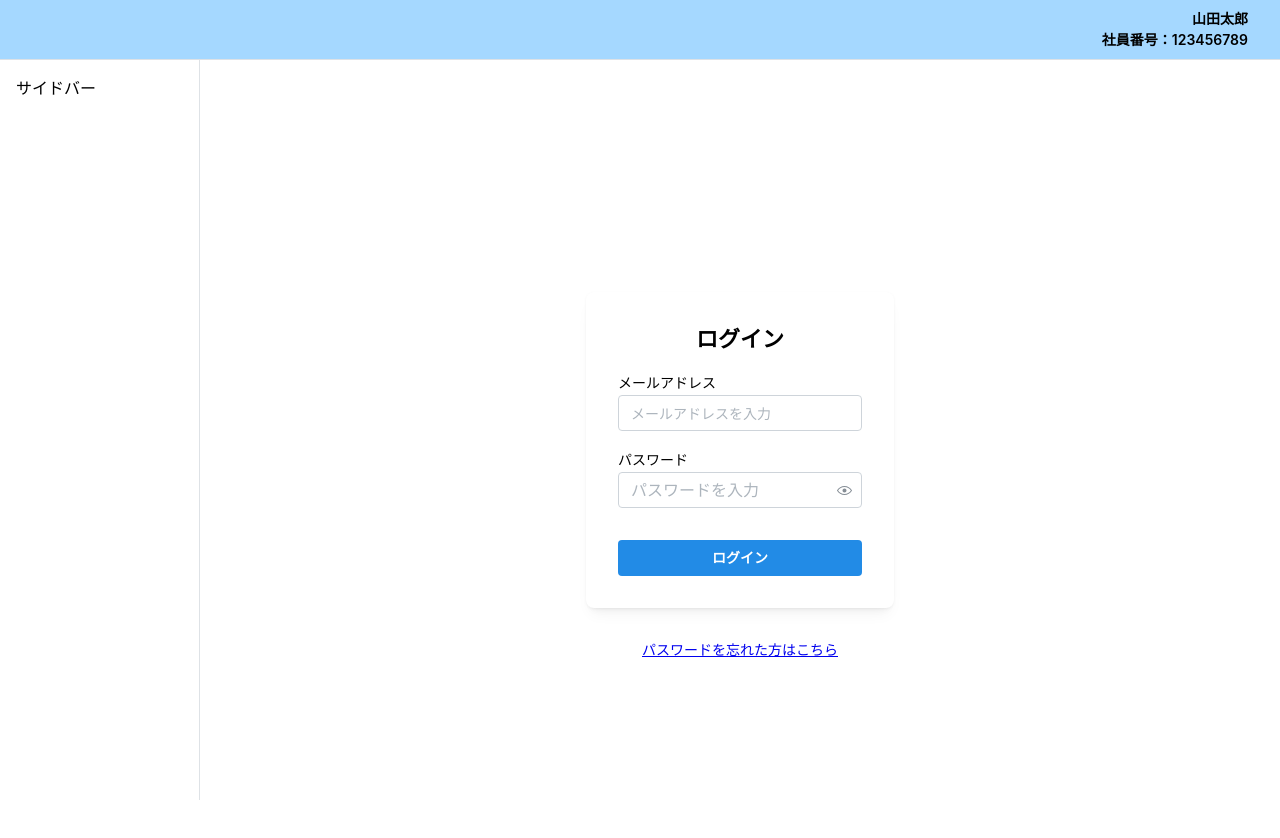
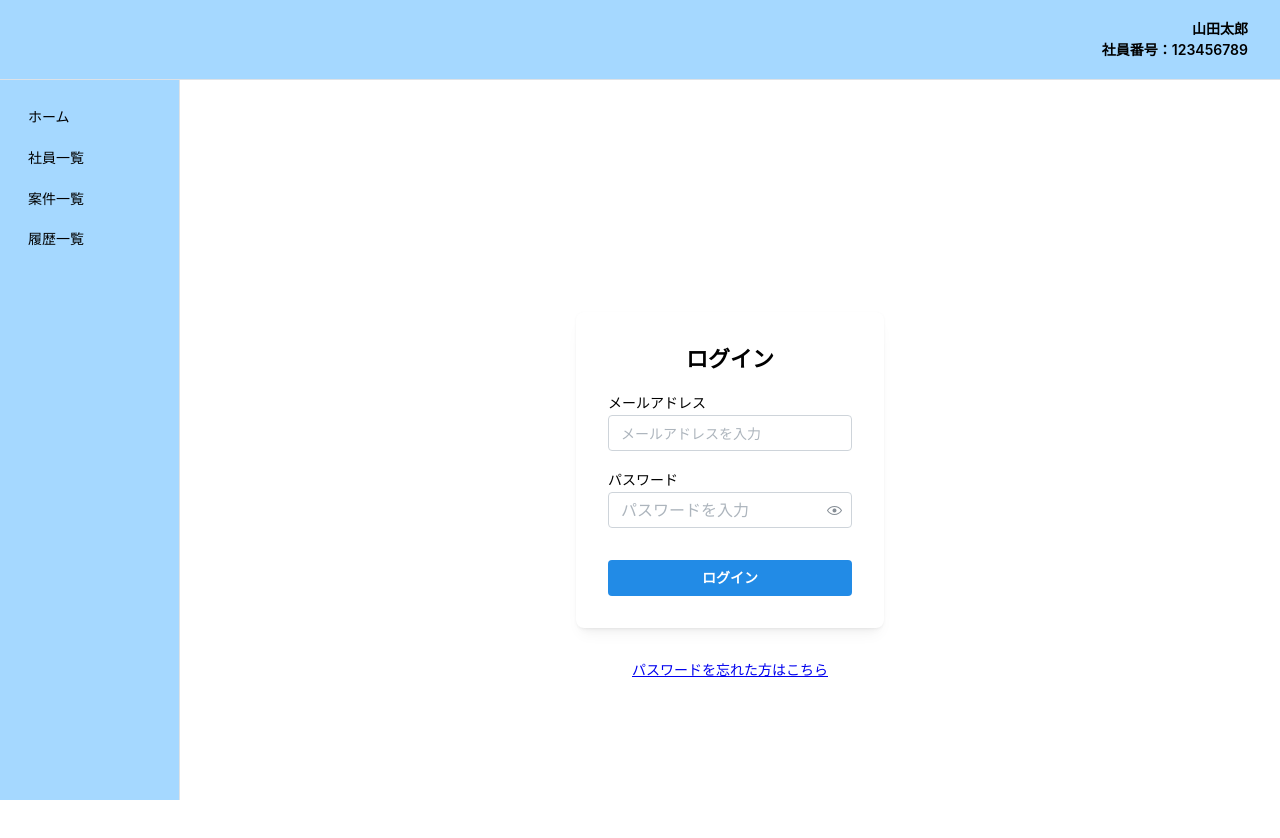
Before and after one commit to NanaYoshizato/EM, a Next.js app: page / in a window 1280 px wide. Shown: the top 838 px of the page. Built offline with nearby package versions, Linux system fonts and the light colour scheme.

Commit message:
サイドバーを作成しました

```diff
--- a/src/components/layout/Header/Header.tsx
+++ b/src/components/layout/Header/Header.tsx
@@ -1,7 +1,6 @@
 "use client";
 
 import { Group, Text } from "@mantine/core";
-import classes from "./header.module.css";
 
 type HeaderProps = {
     userName: string;
@@ -10,7 +9,7 @@ type HeaderProps = {
 
 export default function Header({ userName, employeeId }: HeaderProps) {
     return (
-        <Group h="100%" px="xl" justify="flex-end" className={classes.header}>
+        <Group h="100%" px="xl" justify="flex-end">
             <div>
                 <Text size="sm" fw={600} ta="right">
                     {userName}
--- a/src/components/layout/Header/header.module.css
+++ /dev/null
@@ -1,3 +0,0 @@
-.header {
-    background-color: var(--mantine-color-blue-2);
-  }
--- a/src/components/layout/Shell/Shell.tsx
+++ b/src/components/layout/Shell/Shell.tsx
@@ -2,7 +2,8 @@
 
 import { AppShell } from "@mantine/core";
 import { Header } from "../Header";
-
+import { Sidebar } from "../Sidebar";
+import { COLORS } from "@/config/theme";
 type ShellProps = {
     children: React.ReactNode;
 };
@@ -10,19 +11,18 @@ type ShellProps = {
 export default function Shell({ children }: ShellProps) {
     return (
         <AppShell
-            header={{ height: 60 }}
-            navbar={{width: 200, breakpoint: 'sm'}}
+            header={{ height: 80 }}
+            navbar={{width: 180, breakpoint: 'sm'}}
             padding="md"
         >
             {/* ── ヘッダー ── */}
-            <AppShell.Header>
+            <AppShell.Header bg={COLORS.main}>
                 <Header userName="山田太郎" employeeId="123456789" />
             </AppShell.Header>
 
             {/* ── サイドバー（次のステップで作成） ── */}
-            <AppShell.Navbar p="md">
-                {/* 仮のプレースホルダー */}
-                サイドバー
+            <AppShell.Navbar p="md" bg={COLORS.main}>
+                <Sidebar />
             </AppShell.Navbar>
 
             {/* ── メインコンテンツ ── */}
--- /dev/null
+++ b/src/components/layout/Sidebar/Sidebar.tsx
@@ -0,0 +1,31 @@
+"use client";
+
+import Link from "next/link";
+import { usePathname } from "next/navigation";
+import { NavLink } from "@mantine/core";
+
+const navItems = [
+    {label: "ホーム", href: "/dashboard"},
+    {label: "社員一覧", href: "/employees"},
+    {label: "案件一覧", href: "#TODO"},
+    {label: "履歴一覧", href: "#TODO"},
+];
+
+export default function Sidebar() {
+    const pathname = usePathname();
+
+    return (
+        <>
+        {navItems.map((item) => (
+            <NavLink
+                key={item.href}
+                component={Link}
+                label={item.label}
+                href={item.href}
+                active={pathname === item.href}
+                variant="light"
+            />
+        ))}
+        </>
+    );
+}
--- /dev/null
+++ b/src/components/layout/Sidebar/index.ts
@@ -0,0 +1 @@
+export { default as Sidebar } from "./Sidebar";
--- /dev/null
+++ b/src/config/theme.ts
@@ -0,0 +1,3 @@
+export const COLORS = {
+    main: "var(--mantine-color-blue-2)",
+  } as const;
```
